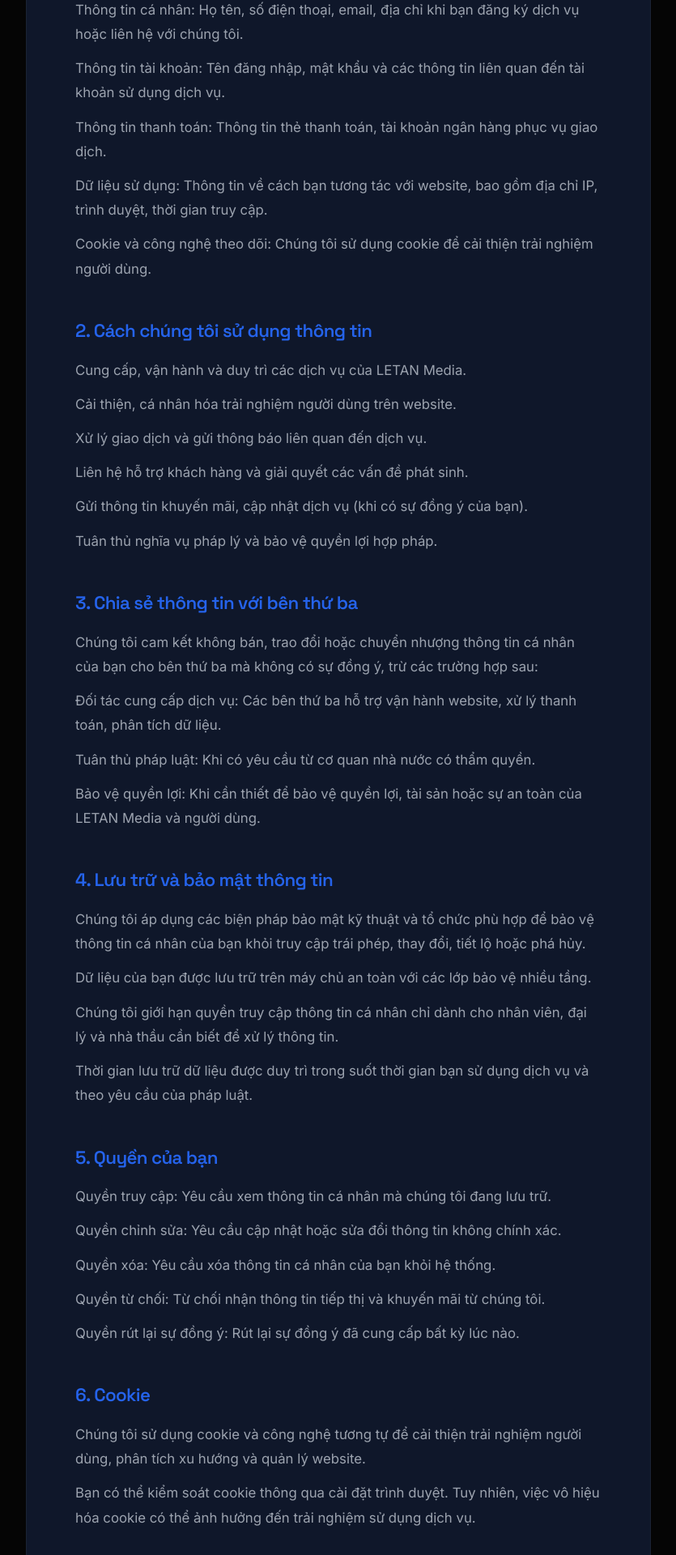
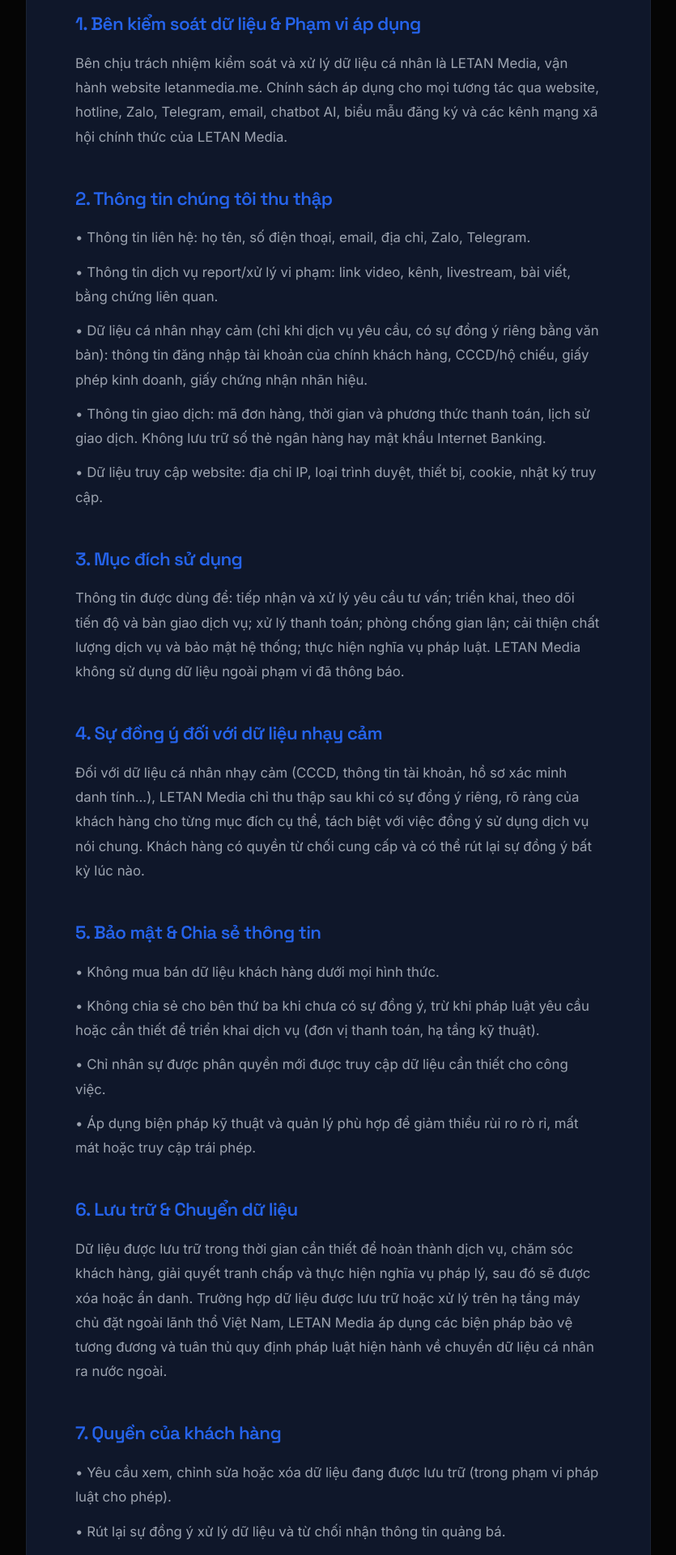
Before and after one commit to LETAN-Media/letanmedia.me, a React (Vite) app: page /policy in a window 1280 px wide. Shown: the part 706-2626 px from the top of the page at 81% size, without its empty margins (222-1057 px from the left). Built offline with nearby package versions, Linux system fonts and the light colour scheme.

Commit message:
docs(policy): update privacy policy to July 2026 version

```diff
--- a/src/components/PrivacyPolicy.jsx
+++ b/src/components/PrivacyPolicy.jsx
@@ -5,77 +5,68 @@
 const PrivacyPolicy = () => {
   const sections = [
     {
-      title: '1. Thông tin chúng tôi thu thập',
+      title: '1. Bên kiểm soát dữ liệu & Phạm vi áp dụng',
       items: [
-        'Thông tin cá nhân: Họ tên, số điện thoại, email, địa chỉ khi bạn đăng ký dịch vụ hoặc liên hệ với chúng tôi.',
-        'Thông tin tài khoản: Tên đăng nhập, mật khẩu và các thông tin liên quan đến tài khoản sử dụng dịch vụ.',
-        'Thông tin thanh toán: Thông tin thẻ thanh toán, tài khoản ngân hàng phục vụ giao dịch.',
-        'Dữ liệu sử dụng: Thông tin về cách bạn tương tác với website, bao gồm địa chỉ IP, trình duyệt, thời gian truy cập.',
-        'Cookie và công nghệ theo dõi: Chúng tôi sử dụng cookie để cải thiện trải nghiệm người dùng.',
-      ],
+        'Bên chịu trách nhiệm kiểm soát và xử lý dữ liệu cá nhân là LETAN Media, vận hành website letanmedia.me. Chính sách áp dụng cho mọi tương tác qua website, hotline, Zalo, Telegram, email, chatbot AI, biểu mẫu đăng ký và các kênh mạng xã hội chính thức của LETAN Media.'
+      ]
     },
     {
-      title: '2. Cách chúng tôi sử dụng thông tin',
+      title: '2. Thông tin chúng tôi thu thập',
       items: [
-        'Cung cấp, vận hành và duy trì các dịch vụ của LETAN Media.',
-        'Cải thiện, cá nhân hóa trải nghiệm người dùng trên website.',
-        'Xử lý giao dịch và gửi thông báo liên quan đến dịch vụ.',
-        'Liên hệ hỗ trợ khách hàng và giải quyết các vấn đề phát sinh.',
-        'Gửi thông tin khuyến mãi, cập nhật dịch vụ (khi có sự đồng ý của bạn).',
-        'Tuân thủ nghĩa vụ pháp lý và bảo vệ quyền lợi hợp pháp.',
-      ],
+        '• Thông tin liên hệ: họ tên, số điện thoại, email, địa chỉ, Zalo, Telegram.',
+        '• Thông tin dịch vụ report/xử lý vi phạm: link video, kênh, livestream, bài viết, bằng chứng liên quan.',
+        '• Dữ liệu cá nhân nhạy cảm (chỉ khi dịch vụ yêu cầu, có sự đồng ý riêng bằng văn bản): thông tin đăng nhập tài khoản của chính khách hàng, CCCD/hộ chiếu, giấy phép kinh doanh, giấy chứng nhận nhãn hiệu.',
+        '• Thông tin giao dịch: mã đơn hàng, thời gian và phương thức thanh toán, lịch sử giao dịch. Không lưu trữ số thẻ ngân hàng hay mật khẩu Internet Banking.',
+        '• Dữ liệu truy cập website: địa chỉ IP, loại trình duyệt, thiết bị, cookie, nhật ký truy cập.'
+      ]
     },
     {
-      title: '3. Chia sẻ thông tin với bên thứ ba',
+      title: '3. Mục đích sử dụng',
       items: [
-        'Chúng tôi cam kết không bán, trao đổi hoặc chuyển nhượng thông tin cá nhân của bạn cho bên thứ ba mà không có sự đồng ý, trừ các trường hợp sau:',
-        'Đối tác cung cấp dịch vụ: Các bên thứ ba hỗ trợ vận hành website, xử lý thanh toán, phân tích dữ liệu.',
-        'Tuân thủ pháp luật: Khi có yêu cầu từ cơ quan nhà nước có thẩm quyền.',
-        'Bảo vệ quyền lợi: Khi cần thiết để bảo vệ quyền lợi, tài sản hoặc sự an toàn của LETAN Media và người dùng.',
-      ],
+        'Thông tin được dùng để: tiếp nhận và xử lý yêu cầu tư vấn; triển khai, theo dõi tiến độ và bàn giao dịch vụ; xử lý thanh toán; phòng chống gian lận; cải thiện chất lượng dịch vụ và bảo mật hệ thống; thực hiện nghĩa vụ pháp luật. LETAN Media không sử dụng dữ liệu ngoài phạm vi đã thông báo.'
+      ]
     },
     {
-      title: '4. Lưu trữ và bảo mật thông tin',
+      title: '4. Sự đồng ý đối với dữ liệu nhạy cảm',
       items: [
-        'Chúng tôi áp dụng các biện pháp bảo mật kỹ thuật và tổ chức phù hợp để bảo vệ thông tin cá nhân của bạn khỏi truy cập trái phép, thay đổi, tiết lộ hoặc phá hủy.',
-        'Dữ liệu của bạn được lưu trữ trên máy chủ an toàn với các lớp bảo vệ nhiều tầng.',
-        'Chúng tôi giới hạn quyền truy cập thông tin cá nhân chỉ dành cho nhân viên, đại lý và nhà thầu cần biết để xử lý thông tin.',
-        'Thời gian lưu trữ dữ liệu được duy trì trong suốt thời gian bạn sử dụng dịch vụ và theo yêu cầu của pháp luật.',
-      ],
+        'Đối với dữ liệu cá nhân nhạy cảm (CCCD, thông tin tài khoản, hồ sơ xác minh danh tính...), LETAN Media chỉ thu thập sau khi có sự đồng ý riêng, rõ ràng của khách hàng cho từng mục đích cụ thể, tách biệt với việc đồng ý sử dụng dịch vụ nói chung. Khách hàng có quyền từ chối cung cấp và có thể rút lại sự đồng ý bất kỳ lúc nào.'
+      ]
     },
     {
-      title: '5. Quyền của bạn',
+      title: '5. Bảo mật & Chia sẻ thông tin',
       items: [
-        'Quyền truy cập: Yêu cầu xem thông tin cá nhân mà chúng tôi đang lưu trữ.',
-        'Quyền chỉnh sửa: Yêu cầu cập nhật hoặc sửa đổi thông tin không chính xác.',
-        'Quyền xóa: Yêu cầu xóa thông tin cá nhân của bạn khỏi hệ thống.',
-        'Quyền từ chối: Từ chối nhận thông tin tiếp thị và khuyến mãi từ chúng tôi.',
-        'Quyền rút lại sự đồng ý: Rút lại sự đồng ý đã cung cấp bất kỳ lúc nào.',
-      ],
+        '• Không mua bán dữ liệu khách hàng dưới mọi hình thức.',
+        '• Không chia sẻ cho bên thứ ba khi chưa có sự đồng ý, trừ khi pháp luật yêu cầu hoặc cần thiết để triển khai dịch vụ (đơn vị thanh toán, hạ tầng kỹ thuật).',
+        '• Chỉ nhân sự được phân quyền mới được truy cập dữ liệu cần thiết cho công việc.',
+        '• Áp dụng biện pháp kỹ thuật và quản lý phù hợp để giảm thiểu rùi ro rò rỉ, mất mát hoặc truy cập trái phép.'
+      ]
     },
     {
-      title: '6. Cookie',
+      title: '6. Lưu trữ & Chuyển dữ liệu',
       items: [
-        'Chúng tôi sử dụng cookie và công nghệ tương tự để cải thiện trải nghiệm người dùng, phân tích xu hướng và quản lý website.',
-        'Bạn có thể kiểm soát cookie thông qua cài đặt trình duyệt. Tuy nhiên, việc vô hiệu hóa cookie có thể ảnh hưởng đến trải nghiệm sử dụng dịch vụ.',
-      ],
+        'Dữ liệu được lưu trữ trong thời gian cần thiết để hoàn thành dịch vụ, chăm sóc khách hàng, giải quyết tranh chấp và thực hiện nghĩa vụ pháp lý, sau đó sẽ được xóa hoặc ẩn danh. Trường hợp dữ liệu được lưu trữ hoặc xử lý trên hạ tầng máy chủ đặt ngoài lãnh thổ Việt Nam, LETAN Media áp dụng các biện pháp bảo vệ tương đương và tuân thủ quy định pháp luật hiện hành về chuyển dữ liệu cá nhân ra nước ngoài.'
+      ]
     },
     {
-      title: '7. Thay đổi chính sách',
+      title: '7. Quyền của khách hàng',
       items: [
-        'LETAN Media có quyền cập nhật, thay đổi nội dung của Chính sách quyền riêng tư này bất kỳ lúc nào. Mọi thay đổi sẽ được đăng tải trên website và có hiệu lực ngay sau khi đăng tải.',
-        'Chúng tôi khuyến khích bạn thường xuyên xem lại chính sách này để cập nhật các thay đổi.',
-      ],
+        '• Yêu cầu xem, chỉnh sửa hoặc xóa dữ liệu đang được lưu trữ (trong phạm vi pháp luật cho phép).',
+        '• Rút lại sự đồng ý xử lý dữ liệu và từ chối nhận thông tin quảng bá.',
+        '• Gửi khiếu nại hoặc phản ánh liên quan đến việc xử lý dữ liệu cá nhân.'
+      ]
     },
     {
-      title: '8. Liên hệ',
+      title: '8. Cookie & Trẻ vị thành niên',
       items: [
-        'Nếu bạn có bất kỳ câu hỏi hoặc yêu cầu nào liên quan đến Chính sách quyền riêng tư, vui lòng liên hệ với chúng tôi:',
-        'Email: support@letanmedia.site',
-        'Hotline: 0765 178 999',
-        'Website: letanmedia.site',
-      ],
+        'Website sử dụng cookie để duy trì phiên đăng nhập, ghi nhớ tùy chọn và phân tích lưu lượng truy cập; bạn có thể quản lý cookie qua trình duyệt hoặc thông báo hiển thị khi truy cập lần đầu. LETAN Media không chủ đích thu thập dữ liệu của người dưới 16 tuổi mà không có sự đồng ý của cha mẹ/người giám hộ.'
+      ]
     },
+    {
+      title: '9. Cập nhật chính sách & Liên hệ',
+      items: [
+        'LETAN Media có quyền cập nhật chính sách này; phiên bản mới có hiệu lực từ thời điểm đăng tải trên website. Mọi câu hỏi vui lòng liên hệ: Hotline/Zalo 0765 178 999 · Telegram @Tanlemedia · Email infor@letanmedia.me · Website letanmedia.me.'
+      ]
+    }
   ];
 
   return (
@@ -90,12 +81,12 @@
             &larr; Quay lại trang chủ
           </Link>
 
-          <h1 className="privacy-title">Chính sách quyền riêng tư</h1>
+          <h1 className="privacy-title">CHÍNH SÁCH QUYỀN RIÊNG TƯ</h1>
           <p className="privacy-update">
-            Cập nhật lần cuối: Tháng 07, 2026
+            Cập nhật lần cuối: Tháng 07/2026
           </p>
           <p className="privacy-intro">
-            LETAN Media cam kết bảo vệ quyền riêng tư của bạn. Chính sách quyền riêng tư này giải thích cách chúng tôi thu thập, sử dụng, tiết lộ và bảo vệ thông tin cá nhân của bạn khi bạn sử dụng website letanmedia.site và các dịch vụ của chúng tôi.
+            LETAN Media ("chúng tôi") cam kết tôn trọng và bảo vệ quyền riêng tư của khách hàng, đối tác và người dùng ("bạn"). Chính sách này quy định cách chúng tôi thu thập, sử dụng, lưu trữ, bảo vệ và xử lý thông tin cá nhân khi bạn truy cập website, liên hệ tư vấn hoặc sử dụng dịch vụ của LETAN Media. Việc bạn tiếp tục sử dụng website hoặc dịch vụ đồng nghĩa với việc bạn đã đọc, hiểu và đồng ý với chính sách này.
           </p>
 
           {sections.map((section, index) => (
```
